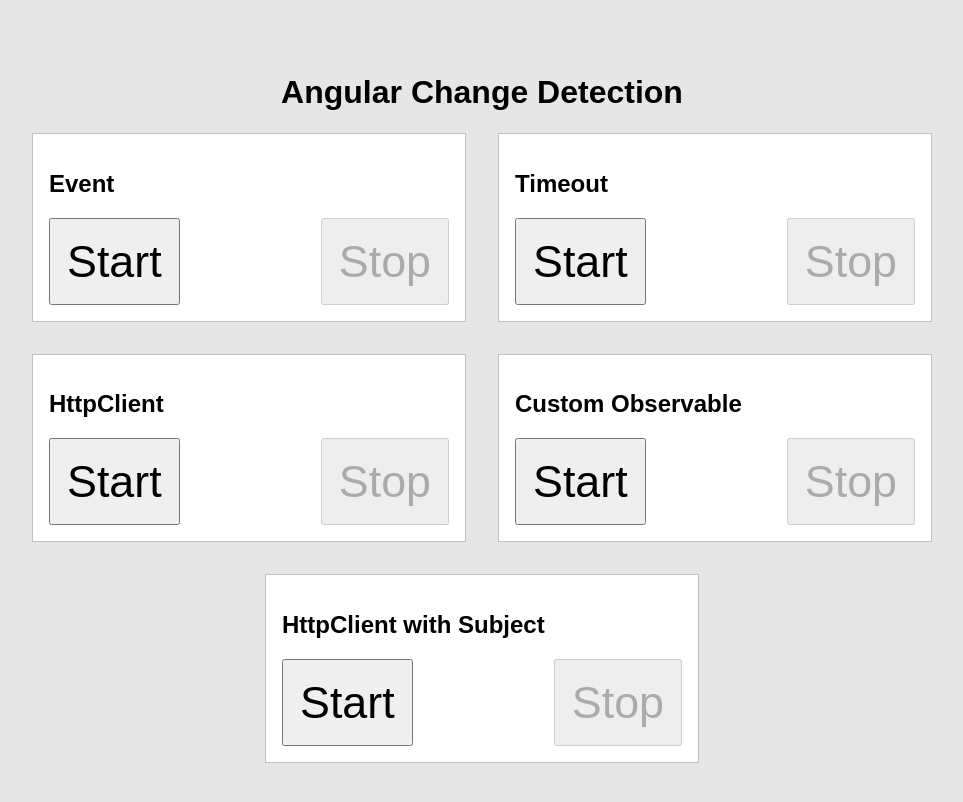
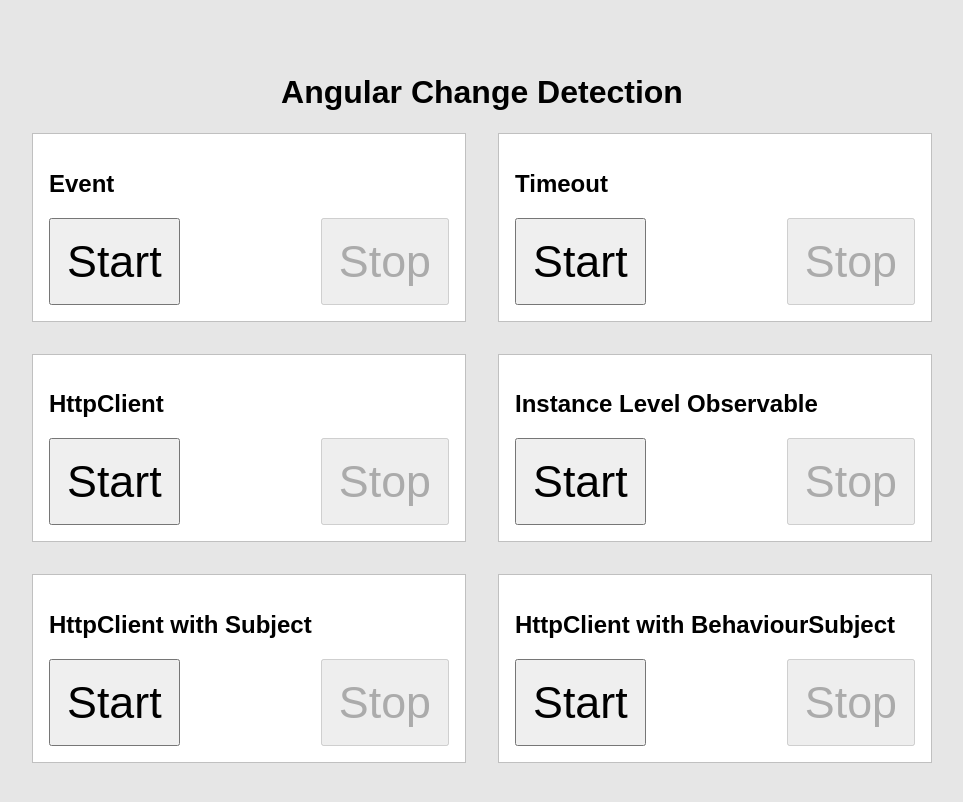
Before and after one commit to wilsonleung/angular-change-detection, an Angular app: page / in a window 1280 px wide. Shown: the top 802 px of the page, without its empty margins (158-1121 px from the left). Built offline with nearby package versions, Linux system fonts and the light colour scheme.

Commit message:
add behavior subject test

```diff
--- a/src/app/app.component.html
+++ b/src/app/app.component.html
@@ -25,9 +25,9 @@
   >
   </app-block>
 
-  <!-- Custom Observable -->
+  <!-- Instance Level Observable -->
   <app-block
-    title="Custom Observable"
+    title="Instance Level Observable"
     [showLoading]="showLoading"
     (loading)="observableHandle($event)"
   >
@@ -40,4 +40,12 @@
     (loading)="observableFinalHandle($event)"
   >
   </app-block>
+
+  <!-- HttpClient with BehaviourSubject -->
+  <app-block
+    title="HttpClient with BehaviourSubject"
+    [showLoading]="showLoading"
+    (loading)="observableFinalHandle2($event)"
+  >
+  </app-block>
 </div>
--- a/src/app/app.component.ts
+++ b/src/app/app.component.ts
@@ -73,7 +73,26 @@ export class AppComponent implements OnInit, OnDestroy {
   observableFinalHandle(loading: boolean) {
     this.showLoading = true;
     this.userSvc
-      .getUsers2()
+      .getUsers3()
+      .pipe(
+        tap((users) => {
+          console.log('tap ...');
+        }),
+        finalize(() => {
+          console.log('finalize...');
+          this.showLoading = false;
+        })
+      )
+      .subscribe((users) => {
+        console.log('subscribe ...', users);
+        // this.showLoading = false;
+      });
+  }
+
+  observableFinalHandle2(loading: boolean) {
+    this.showLoading = true;
+    this.userSvc
+      .getUsers()
       .pipe(
         tap((users) => {
           console.log('tap ...');
--- a/src/app/users.service.ts
+++ b/src/app/users.service.ts
@@ -18,7 +18,6 @@ export class UserService {
   constructor(private httpClient: HttpClient) {}
 
   getUsers(): Observable<User[]> {
-    //   subject = new Subject<User[]>();
     const subject = new BehaviorSubject<User[]>([]);
     return this.httpClient.get<any>(API_URL).pipe(
       map((results) => {
@@ -47,4 +46,20 @@ export class UserService {
       take(1)
     );
   }
+
+  getUsers3(): Observable<User[]> {
+    const subject = new Subject<User[]>();
+
+    return this.httpClient.get<any>(API_URL).pipe(
+      map((results) => {
+        // console.log('result from user svc', results.data);
+        return results.data;
+      }),
+      mergeMap((users) => {
+        subject.next(users as User[]);
+        subject.complete();
+        return subject;
+      })
+    );
+  }
 }
```
